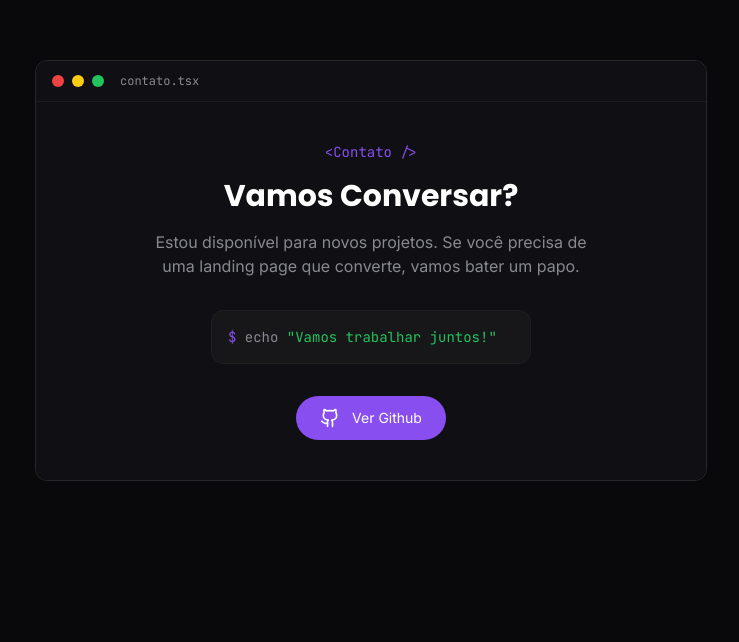
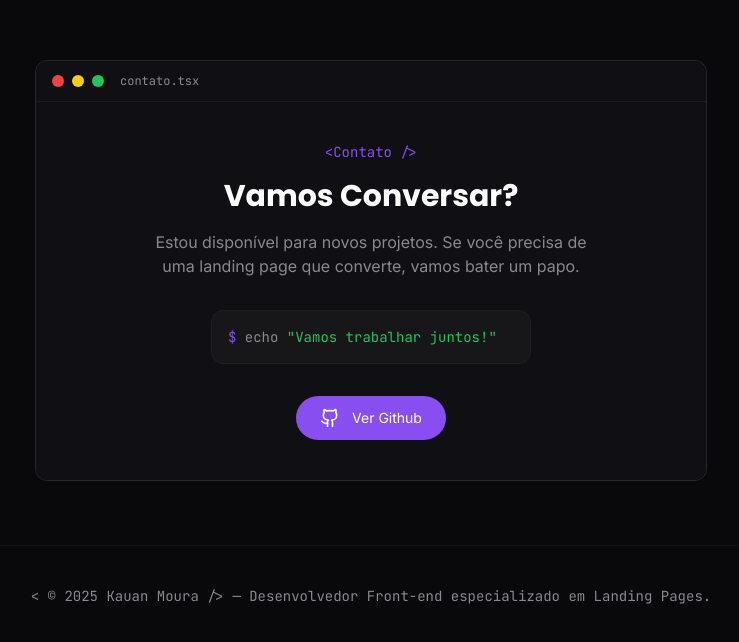
Before and after one commit to Kcode61/portfolio-kauan, a Next.js app: page / in a window 1280 px wide. Shown: the part 3538-4180 px from the top of the page, without its empty margins (269-1008 px from the left). Before the commit the page ends 4083 px from the top, so only its background shows below. Built offline with nearby package versions, Linux system fonts and the light colour scheme.

Commit message:
feat: cria footer

```diff
--- a/app/page.tsx
+++ b/app/page.tsx
@@ -1,5 +1,6 @@
 import { AboutSection } from "@/components/AboutSection";
 import { ContactPage } from "@/components/ContactPage";
+import { Footer } from "@/components/Footer";
 import { Header } from "@/components/Header";
 import { HomeSection } from "@/components/HomeSection";
 import { ProjectsSection } from "@/components/ProjectsSection";
@@ -16,6 +17,7 @@ export default function Home() {
       <SkillsSection />
       <ProjectsSection />
       <ContactPage />
+      <Footer />
     </>
   );
 }
--- /dev/null
+++ b/components/Footer/index.tsx
@@ -0,0 +1,11 @@
+export function Footer() {
+  return (
+    <footer className="py-10 px-4 border-t text-center border-[#17171B] ">
+      <p className="text-sm font-brains text-[#888891]">
+        {
+          "< © 2025 Kauan Moura /> — Desenvolvedor Front-end especializado em Landing Pages."
+        }
+      </p>
+    </footer>
+  );
+}
```
